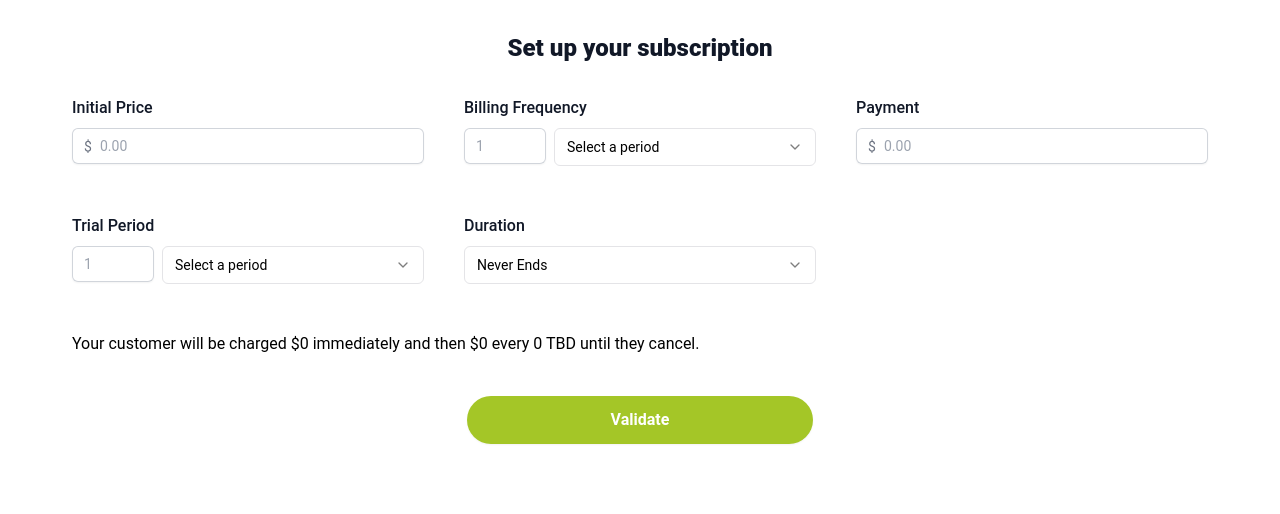
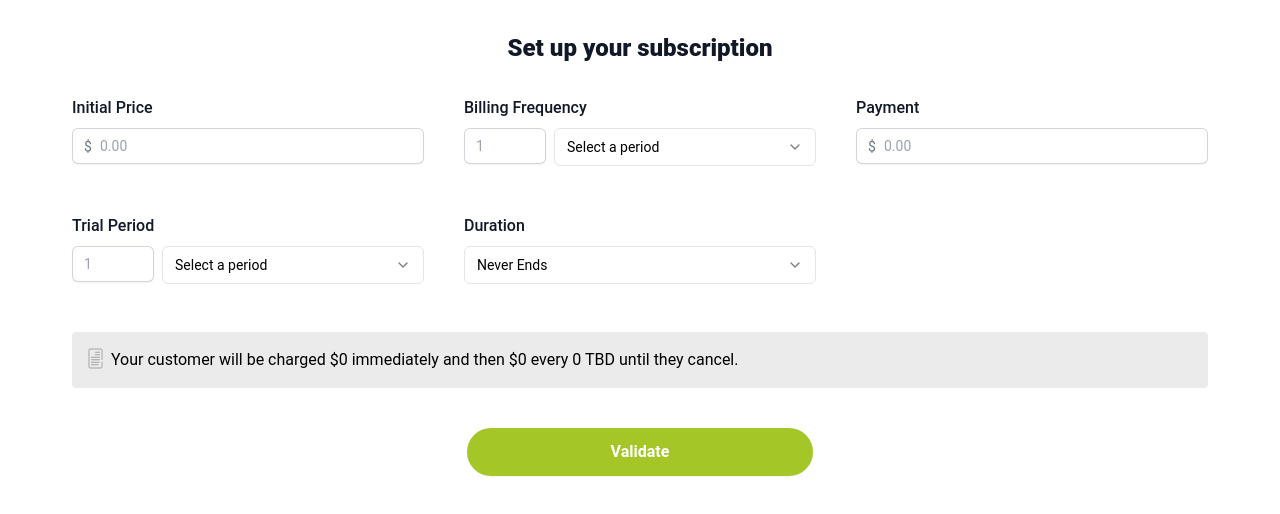
Before and after one commit to LeonardoHabitzreuter/payment-plans, a React (Vite) app: page / in a window 1280 px wide. Shown: the top 514 px of the page. Built offline with nearby package versions, Linux system fonts and the light colour scheme.

Commit message:
subscription container

```diff
--- a/src/components/ResultContainer.tsx
+++ b/src/components/ResultContainer.tsx
@@ -12,7 +12,9 @@ export default function ResultContainer ({ fields }: Props) {
   const cycles = Number(fields.billingCycles || 0)
 
   return (
-    <p className="sm:col-span-3">
+    <div className="sm:col-span-3 bg-[#EBEBEB] p-4 rounded flex gap-2 items-start">
+      <img width={15} height={21} src='/subscription.svg' />
+      <p>
         Your customer will be charged ${initialPrice} immediately&nbsp;
         {hasTrial && `for their ${fields.trialPeriodNumber || 0} ${fields.trialPeriod} trial, `}
         and then ${paymentAmount} every {fields.billingFrequencyNumber || 0} {fields.billingFrequencyPeriod || 'TBD'}
@@ -20,5 +22,6 @@ export default function ResultContainer ({ fields }: Props) {
           `, ${cycles} times. The total amount paid will be $${initialPrice + (paymentAmount * cycles)}.`
         )}
       </p>
+    </div>
   )
 }
```
Also changed, not shown: public/subscription.svg (added). Lines whose indentation alone changed are shown as unchanged.
